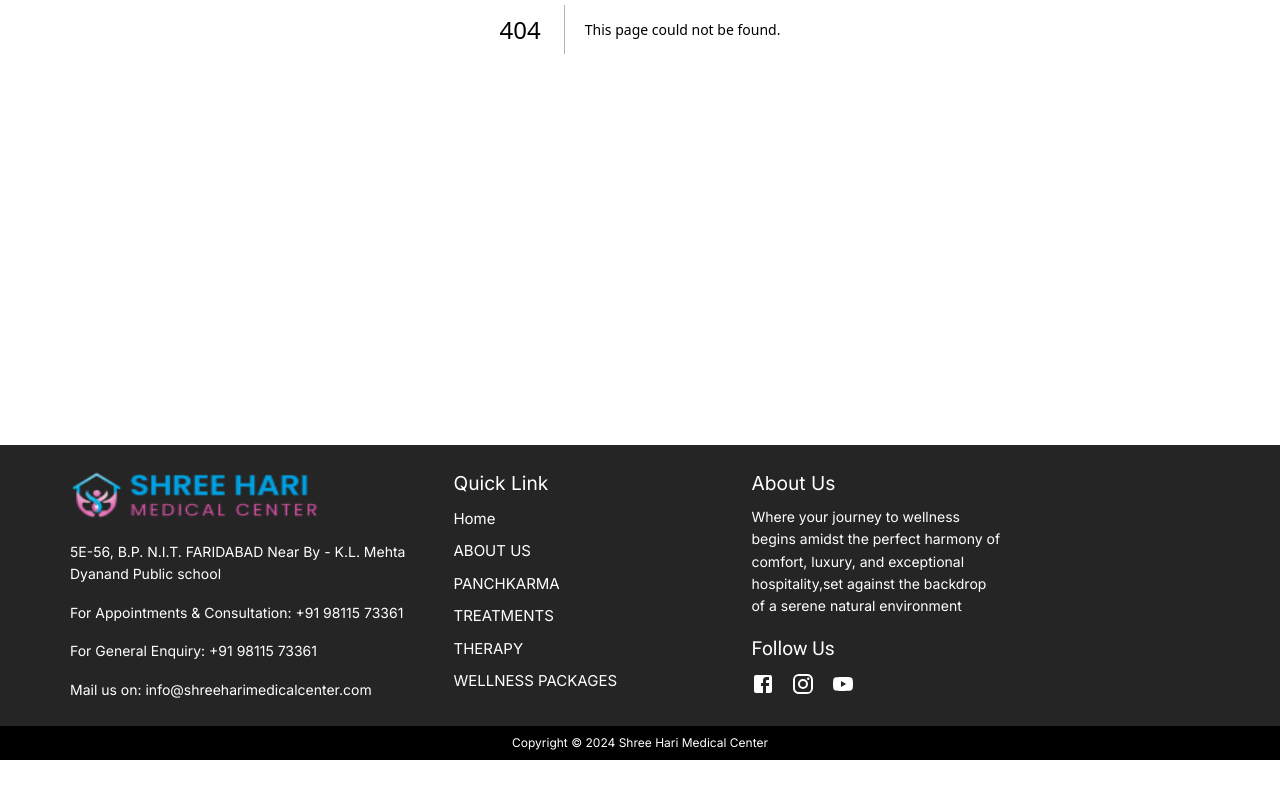
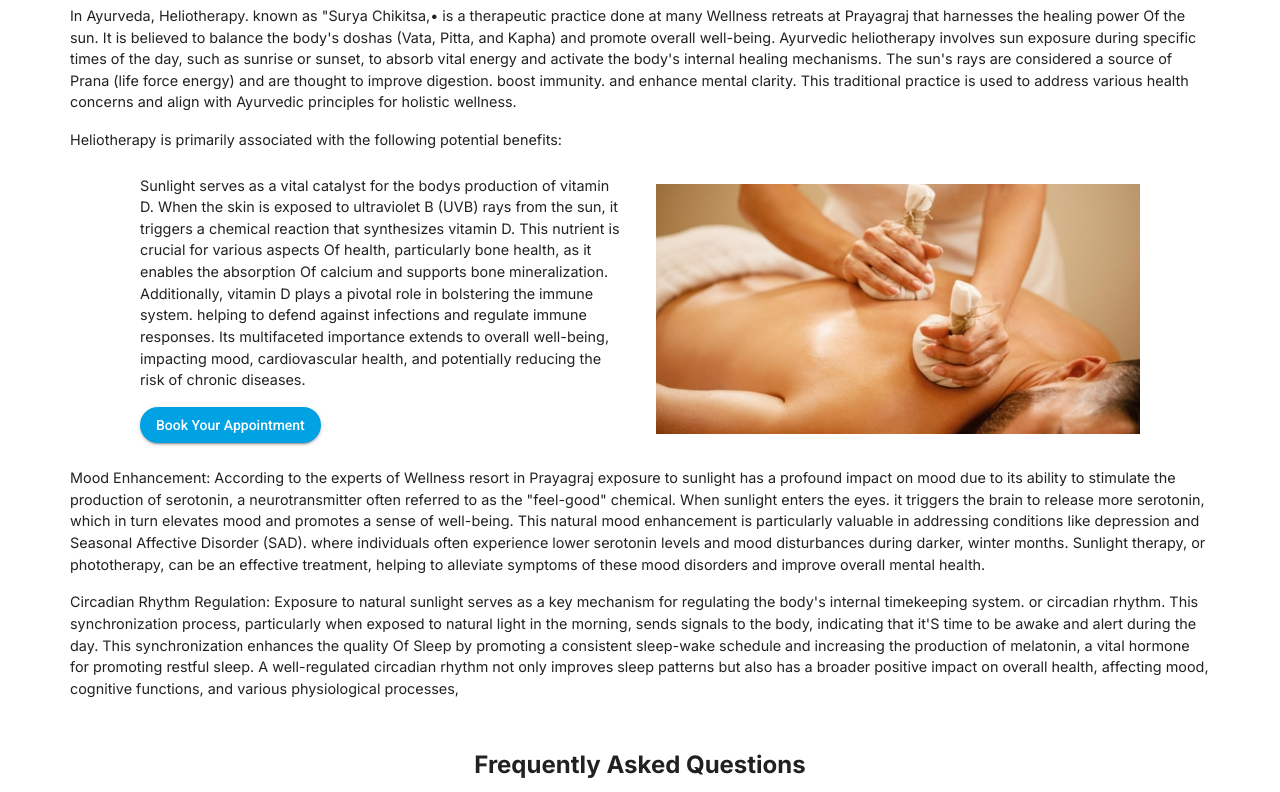
Before and after one commit to aadilranajmi/hari-medical, a Next.js app: page /surya-chikitsa in a window 1280 px wide. Before the commit this address had no page. Shown: the part 440-1232 px from the top of the page. Before the commit the page ends 1200 px from the top, so only its background shows below. Built offline with nearby package versions, Linux system fonts and the light colour scheme.

Commit message:
surya-chikitsa page created

```diff
--- a/src/app/globals.css
+++ b/src/app/globals.css
@@ -724,31 +724,33 @@ a {
   margin-top: 0.5rem;
   font-size: 0.9rem;
 }
-.potliMassage .imgContent {
+.potliMassage .imgContent,
+.suryaChikitsa .imgContent {
   position: relative;
   display: grid;
   align-items: center;
   gap: 2rem;
   grid-template-columns: repeat(2, 1fr);
   max-width: 100%;
-  width: 900px;
+  width: 1000px;
   margin: 1.5rem auto;
 }
-.potliMassage .imgContent .serviceImg {
+.potliMassage .imgContent .serviceImg,
+.suryaChikitsa .imgContent .serviceImg {
   position: relative;
   min-height: 250px;
 }
 .potliMassage .imgContent .imgContentData p {
   margin-bottom: 1.5rem;
 }
-.ayurvedicMassage .servicesContentMain p b {
+.servicesContent .servicesContentMain p b {
   font-size: 1rem;
 }
-.ayurvedicMassage .servicesContentMain ul {
+.servicesContent .servicesContentMain ul {
   margin-left: 1rem;
   margin-bottom: 1rem;
 }
-.ayurvedicMassage .servicesContentMain ul li {
+.servicesContent .servicesContentMain ul li {
   font-size: 0.9rem;
 }
 .ayurvedicMassage .servicesContentMain .servicesContentMainImg {
--- /dev/null
+++ b/src/app/surya-chikitsa/page.js
@@ -0,0 +1,108 @@
+import HomeBlog from "@/components/Home/HomeBlog";
+import HomeFaq from "@/components/Home/HomeFaq";
+import HeroBanner from "@/components/services/HeroBanner";
+import { heroBannerContent } from "@/static/services";
+import { Button } from "@mui/material";
+import Image from "next/image";
+import React from "react";
+
+const SuryaChikitsa = () => {
+  const { title, breadcrumbTitle, bgImg } = heroBannerContent.suryaChikitsa;
+  return (
+    <>
+      <section className="servicesContent suryaChikitsa">
+        <HeroBanner
+          title={title}
+          breadcrumbTitle={breadcrumbTitle}
+          bgImg={bgImg}
+        />
+        <div className="container">
+          <h2>What is Helio Therapy</h2>
+          <p>
+            In Ayurveda, Heliotherapy. known as "Surya Chikitsa,• is a
+            therapeutic practice done at many Wellness retreats at Prayagraj
+            that harnesses the healing power Of the sun. It is believed to
+            balance the body's doshas (Vata, Pitta, and Kapha) and promote
+            overall well-being. Ayurvedic heliotherapy involves sun exposure
+            during specific times of the day, such as sunrise or sunset, to
+            absorb vital energy and activate the body's internal healing
+            mechanisms. The sun's rays are considered a source of Prana (life
+            force energy) and are thought to improve digestion. boost immunity.
+            and enhance mental clarity. This traditional practice is used to
+            address various health concerns and align with Ayurvedic principles
+            for holistic wellness.
+          </p>
+          <p>
+            Heliotherapy is primarily associated with the following potential
+            benefits:
+          </p>
+          <div className="imgContent">
+            <div className="imgContentData">
+              <p>
+                Sunlight serves as a vital catalyst for the bodys production of
+                vitamin D. When the skin is exposed to ultraviolet B (UVB) rays
+                from the sun, it triggers a chemical reaction that synthesizes
+                vitamin D. This nutrient is crucial for various aspects Of
+                health, particularly bone health, as it enables the absorption
+                Of calcium and supports bone mineralization. Additionally,
+                vitamin D plays a pivotal role in bolstering the immune system.
+                helping to defend against infections and regulate immune
+                responses. Its multifaceted importance extends to overall
+                well-being, impacting mood, cardiovascular health, and
+                potentially reducing the risk of chronic diseases.
+              </p>
+              <Button
+                variant="contained"
+                sx={{
+                  borderRadius: "2rem",
+                }}
+              >
+                <a href="tel:+91 98115 73361">Book Your Appointment</a>
+              </Button>
+            </div>
+            <div className="serviceImg">
+              <Image
+                src="/images/services/potli-massage/potli-massage-benefit.jpg"
+                fill
+                alt="Benfit of Potli Massage"
+              />
+            </div>
+          </div>
+          <p>
+            Mood Enhancement: According to the experts of Wellness resort in
+            Prayagraj exposure to sunlight has a profound impact on mood due to
+            its ability to stimulate the production of serotonin, a
+            neurotransmitter often referred to as the "feel-good" chemical. When
+            sunlight enters the eyes. it triggers the brain to release more
+            serotonin, which in turn elevates mood and promotes a sense of
+            well-being. This natural mood enhancement is particularly valuable
+            in addressing conditions like depression and Seasonal Affective
+            Disorder (SAD). where individuals often experience lower serotonin
+            levels and mood disturbances during darker, winter months. Sunlight
+            therapy, or phototherapy, can be an effective treatment, helping to
+            alleviate symptoms of these mood disorders and improve overall
+            mental health.
+          </p>
+          <p>
+            Circadian Rhythm Regulation: Exposure to natural sunlight serves as
+            a key mechanism for regulating the body's internal timekeeping
+            system. or circadian rhythm. This synchronization process,
+            particularly when exposed to natural light in the morning, sends
+            signals to the body, indicating that it'S time to be awake and alert
+            during the day. This synchronization enhances the quality Of Sleep
+            by promoting a consistent sleep-wake schedule and increasing the
+            production of melatonin, a vital hormone for promoting restful
+            sleep. A well-regulated circadian rhythm not only improves sleep
+            patterns but also has a broader positive impact on overall health,
+            affecting mood, cognitive functions, and various physiological
+            processes,
+          </p>
+        </div>
+      </section>
+      <HomeFaq />
+      <HomeBlog />
+    </>
+  );
+};
+
+export default SuryaChikitsa;
--- a/src/static/services.js
+++ b/src/static/services.js
@@ -9,6 +9,11 @@ export const heroBannerContent = {
     title: "Ayurvedic Massage Treatments",
     breadcrumbTitle: "Ayurvedic Massage Treatments",
     bgImg: "/images/services/ayurvedic-massage/bg.jpg",
+  },
+  suryaChikitsa: {
+    title: "Surya Chikitsa",
+    breadcrumbTitle: "Surya Chikitsa",
+    bgImg: "/images/services/surya-chikitsa/bg.jpg",
   },
 };
 
```
Also changed, not shown: public/images/services/surya-chikitsa/bg.jpg (added), public/images/services/surya-chikitsa/surya-chikitsa.jpg (added).
